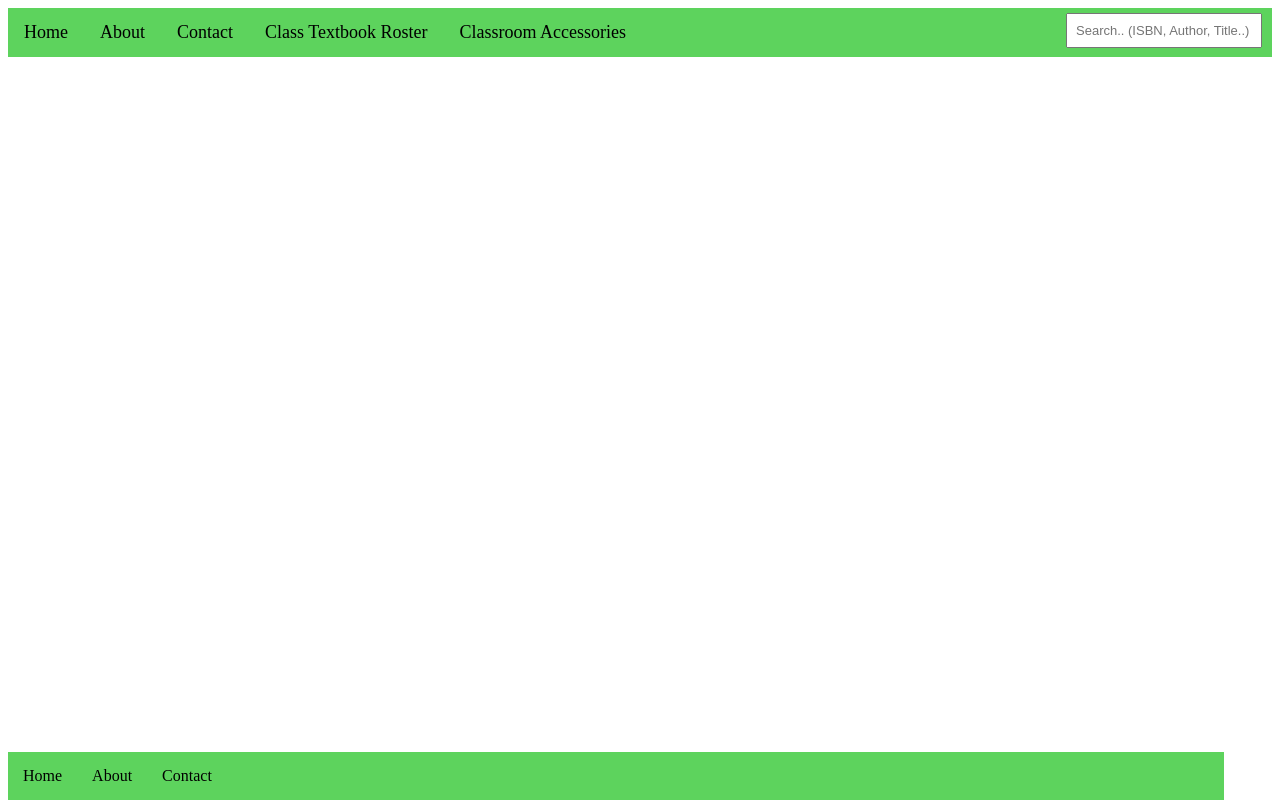
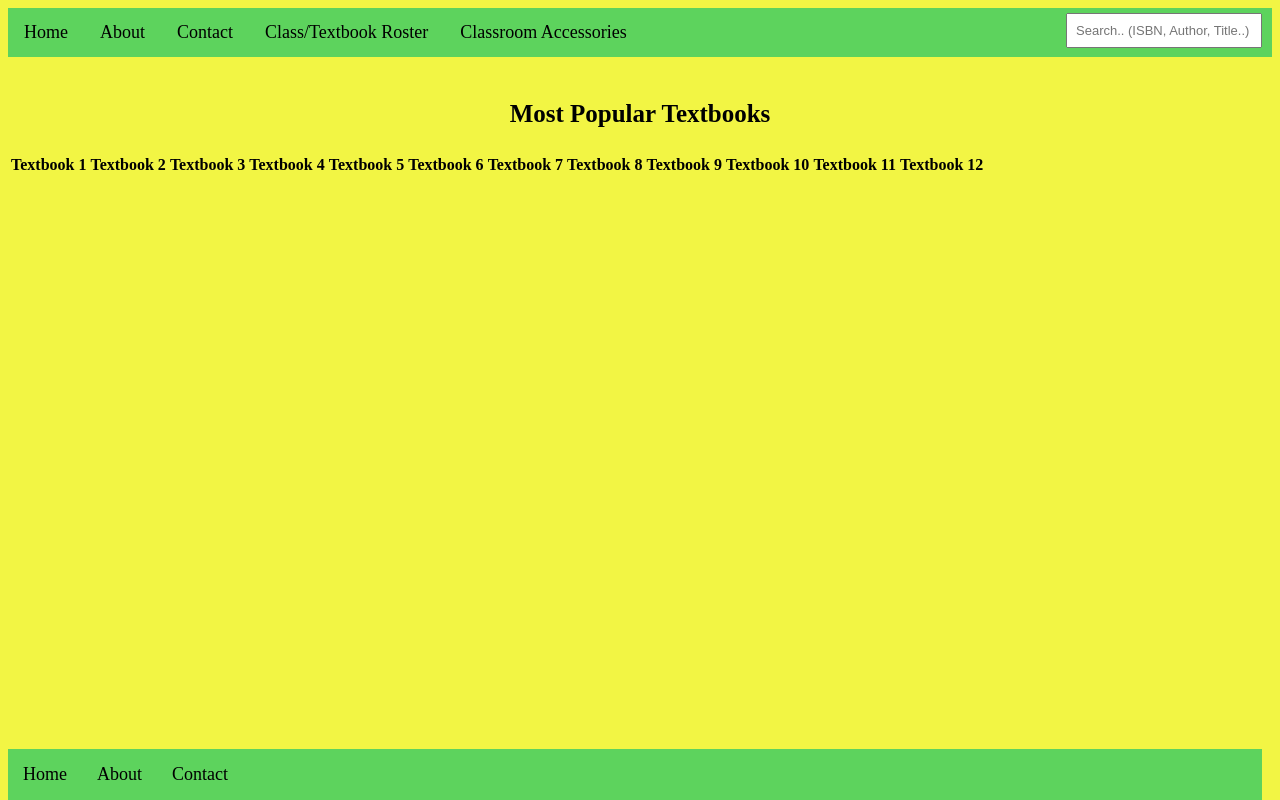
Before and after one commit to tjwestbrook/LenderLoop, a plain HTML site: page index.html in a window 1280 px wide. Drawn offline with Linux system fonts and the light colour scheme.

Commit message:
textbook horizontal scroll framework added

```diff
--- a/index.html
+++ b/index.html
@@ -8,18 +8,40 @@
         <meta name="viewport" content="width=device-width, initial-scale=1">
         <link rel="stylesheet" type="text/css" media="screen" href="main.css" />
         <script src="main.js"></script>
-    <body>
+    <body style="background-color: #f2f544;">
         <header>
             <div class="topnav" id=home>
                 <a class="active" href="#home">Home</a>
                 <a href="#about">About</a>
                 <a href="#contact">Contact</a>
-                <a href="#txtbk">Class Textbook Roster</a>
+                <a href="#txtbk">Class/Textbook Roster</a>
                 <a href="#other">Classroom Accessories</a>
                 <input type="text" placeholder="Search.. (ISBN, Author, Title..)"></a>
             </div>
         </header>
 
+        <br>
+        <p id="title">Most Popular Textbooks</p>
+        <div class="txtbks">
+            <table>
+                <thead>
+                    <tr>
+                        <th>Textbook 1</th>
+                        <th>Textbook 2</th>
+                        <th>Textbook 3</th>
+                        <th>Textbook 4</th>
+                        <th>Textbook 5</th>
+                        <th>Textbook 6</th>
+                        <th>Textbook 7</th>
+                        <th>Textbook 8</th>
+                        <th>Textbook 9</th>
+                        <th>Textbook 10</th>
+                        <th>Textbook 11</th>
+                        <th>Textbook 12</th>
+                    </tr>
+                </thead>
+            </table>
+        </div>
         <footer>
             <div class="botmnav">
                 <a class="active" href="#home">Home</a>
--- a/main.css
+++ b/main.css
@@ -30,7 +30,7 @@ input[type=text] {
     background-color: #5dd35d;
     bottom: 0;
     position: fixed;
-    width: 95%;
+    width: 98%;
 }
 
 .botmnav a {
@@ -39,10 +39,23 @@ input[type=text] {
     text-align: center;
     padding: 15px;
     text-decoration: none;
-    font-size: 16px;
+    font-size: 18px;
 }
 
 .botmnav a:hover {
     background-color: #3dd35d;
     color: blue;
 }
+
+#title {
+    font-size: 25px;
+    font-weight: bold;
+    text-align: center;
+}
+
+.txtbks {
+    overflow-x: scroll;
+    width: 100%;
+    height: 250px;
+    white-space: nowrap;
+}
```
